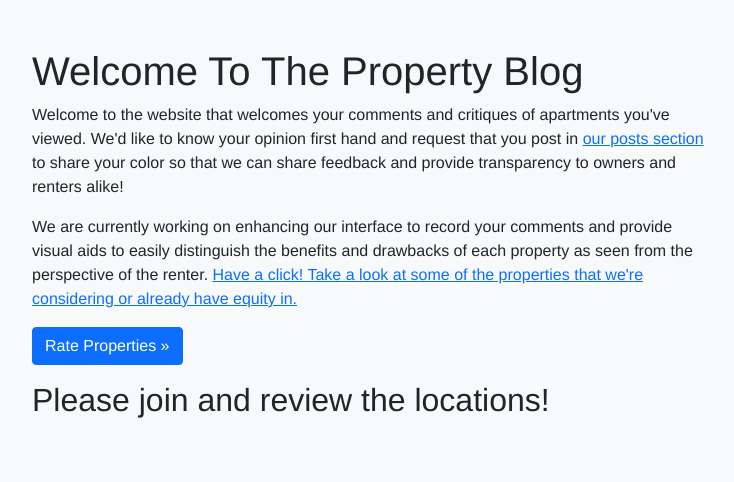
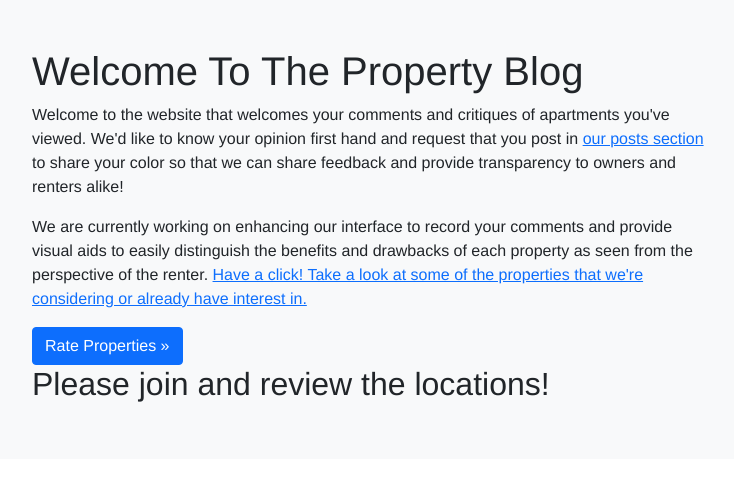
Before and after one commit to nleonar7/FlaskApp, a Flask app: page / in a window 1280 px wide. Shown: the part 161-643 px from the top of the page, without its empty margins (268-1002 px from the left). Run offline with Flask 2, Linux system fonts and the light colour scheme; some libraries are stand-ins or nearby versions.

```diff
--- a/flaskblog/templates/index.html
+++ b/flaskblog/templates/index.html
@@ -17,15 +17,14 @@
             owners and renters alike! </p>
           <p>We are currently working on enhancing our interface to record your comments and provide visual aids to easily distinguish the benefits and
             drawbacks of each property as seen from the perspective of the renter.
-            <a href="/properties">Have a click! Take a look at some of the properties that we're considering or already have equity in.</a> </p>
-          <p>
+            <a href="/properties">Have a click! Take a look at some of the properties that we're considering or already have interest in.</a> </p>
+
             <a class="btn btn-primary" href="/properties" role="button">Rate Properties &raquo;</a>
             {% if current_user.email %}
             <h2>Currently logged in as {{current_user.email}}</h2>
             {% else %}
             <h2>Please join and review the locations!</h2>
             {% endif %}
-          </p>
         </div>
       </div>
     </div>
```
